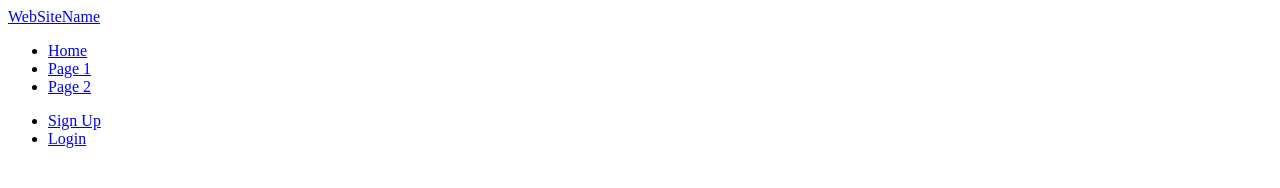
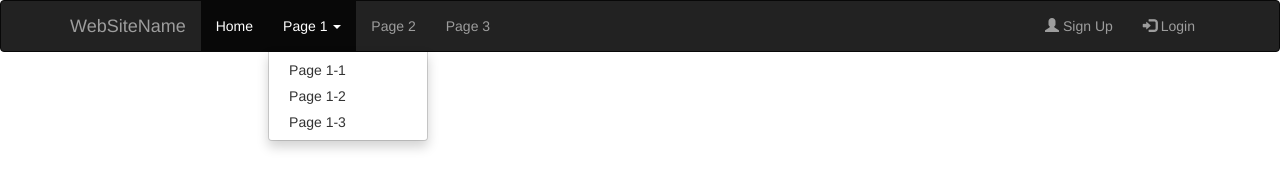
Before and after one commit to rudolphh/fitnits, a plain HTML site: page index.html in a window 1280 px wide. Both pictures are taken after a click on the link "Page 1". Drawn offline with nearby package versions, Linux system fonts and the light colour scheme.

Commit message:
Starting mockup

```diff
--- a/index.html
+++ b/index.html
@@ -2,24 +2,50 @@
 <html>
   <head>
     <meta charset="utf-8">
+    <meta name="viewport" content="width=device-width, initial-scale=1">
     <title>FitNits</title>
+
+    <!-- Latest compiled and minified CSS -->
+    <link rel="stylesheet" href="https://maxcdn.bootstrapcdn.com/bootstrap/3.3.7/css/bootstrap.min.css" integrity="sha384-BVYiiSIFeK1dGmJRAkycuHAHRg32OmUcww7on3RYdg4Va+PmSTsz/K68vbdEjh4u" crossorigin="anonymous">
+
+    <!-- jQuery library -->
+    <script src="https://ajax.googleapis.com/ajax/libs/jquery/3.2.1/jquery.min.js"></script>
+
+    <!-- Latest compiled and minified JavaScript -->
+    <script src="https://maxcdn.bootstrapcdn.com/bootstrap/3.3.7/js/bootstrap.min.js" integrity="sha384-Tc5IQib027qvyjSMfHjOMaLkfuWVxZxUPnCJA7l2mCWNIpG9mGCD8wGNIcPD7Txa" crossorigin="anonymous"></script>
+
   </head>
   <body>
 
     <nav class="navbar navbar-inverse">
-      <div class="container-fluid">
+      <div class="container">
         <div class="navbar-header">
+          <button type="button" class="navbar-toggle" data-toggle="collapse" data-target="#myNavbar">
+            <span class="icon-bar"></span>
+            <span class="icon-bar"></span>
+            <span class="icon-bar"></span>
+          </button>
           <a class="navbar-brand" href="#">WebSiteName</a>
         </div>
+        <div class="collapse navbar-collapse" id="myNavbar">
           <ul class="nav navbar-nav">
             <li class="active"><a href="#">Home</a></li>
-          <li><a href="#">Page 1</a></li>
+            <li class="dropdown">
+              <a class="dropdown-toggle" data-toggle="dropdown" href="#">Page 1 <span class="caret"></span></a>
+              <ul class="dropdown-menu">
+                <li><a href="#">Page 1-1</a></li>
+                <li><a href="#">Page 1-2</a></li>
+                <li><a href="#">Page 1-3</a></li>
+              </ul>
+            </li>
             <li><a href="#">Page 2</a></li>
+            <li><a href="#">Page 3</a></li>
           </ul>
           <ul class="nav navbar-nav navbar-right">
             <li><a href="#"><span class="glyphicon glyphicon-user"></span> Sign Up</a></li>
             <li><a href="#"><span class="glyphicon glyphicon-log-in"></span> Login</a></li>
           </ul>
+        </div>
       </div>
     </nav>
 
```
Lines whose indentation alone changed are shown as unchanged.
